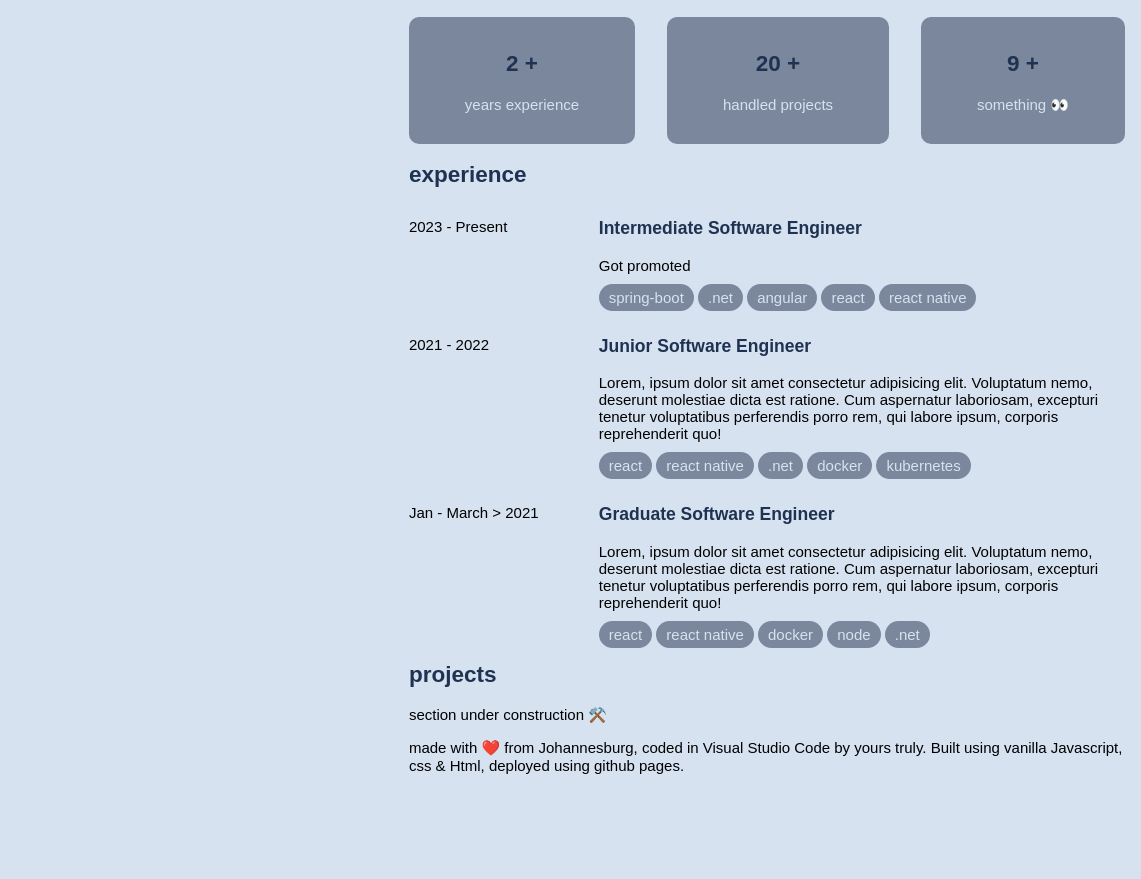
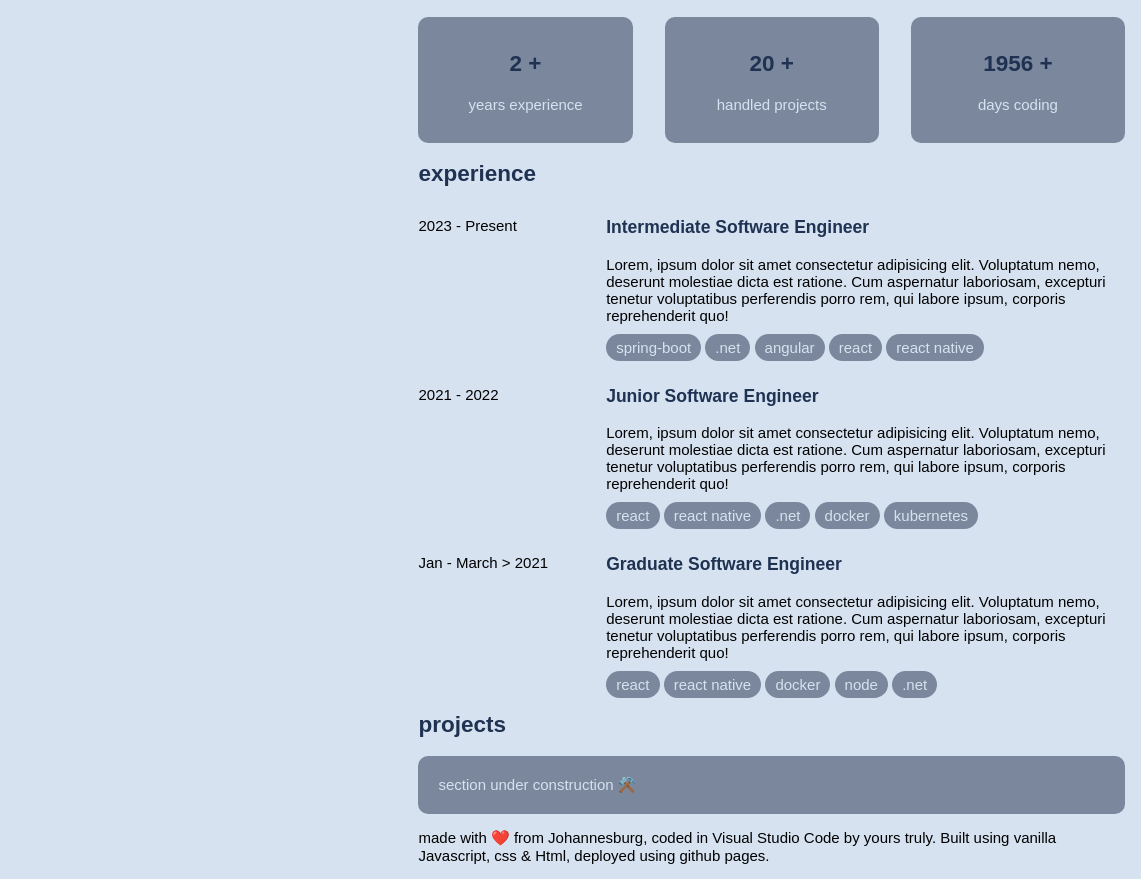
Before and after one commit to CBYMachumbe/CBYMachumbe.github.io, a plain HTML site: page index.html in a window 1280 px wide. Shown: the part 298-1177 px from the top of the page, 139-1280 px from the left. Before the commit the page ends 1087 px from the top, so only its background shows below. Drawn offline with Linux system fonts and the light colour scheme; a web font is replaced by a local one.

Commit message:
touch ups

```diff
--- a/index.html
+++ b/index.html
@@ -87,8 +87,8 @@
                 <p>handled projects</p>
               </div>
               <div class="card">
-                <h2>9 +</h2>
-                <p>something 👀</p>
+                <h2>1956 +</h2>
+                <p>days coding</p>
               </div>
             </div>
           </section>
@@ -100,7 +100,11 @@
                 <div>
                   <h3>Intermediate Software Engineer</h3>
                   <p>
-                    Got promoted
+                    Lorem, ipsum dolor sit amet consectetur adipisicing elit.
+                    Voluptatum nemo, deserunt molestiae dicta est ratione. Cum
+                    aspernatur laboriosam, excepturi tenetur voluptatibus
+                    perferendis porro rem, qui labore ipsum, corporis
+                    reprehenderit quo!
                   </p>
                   <div class="tech">
                     <span>spring-boot</span>
@@ -157,7 +161,7 @@
           </section>
           <section id="projects" aria-label="my projects">
             <h2>projects</h2>
-            <div>
+            <div class="projects">
               section under construction ⚒️
             </div>
             <p>made with ❤️ from Johannesburg, coded in Visual Studio Code by yours truly. Built using vanilla Javascript, css & Html, deployed using github pages.</p>
--- a/styles.css
+++ b/styles.css
@@ -99,7 +99,7 @@ a {
 
 .card-container {
   display: grid;
-  grid-template-columns: auto auto auto;
+  grid-template-columns: repeat(3, 1fr);
   gap: 2rem;
   margin-top: 20px;
 }
@@ -128,6 +128,13 @@ a {
   padding: 5px 10px;
   border-radius: 20px;
   color: var(--clr-light-gray);
+}
+
+.projects {
+    padding: 20px;
+    background-color: var(--clr-grayish-blue);
+    color: var(--clr-light-gray);
+    border-radius: var(--br);
 }
 
 @media (width > 600px) {
```
